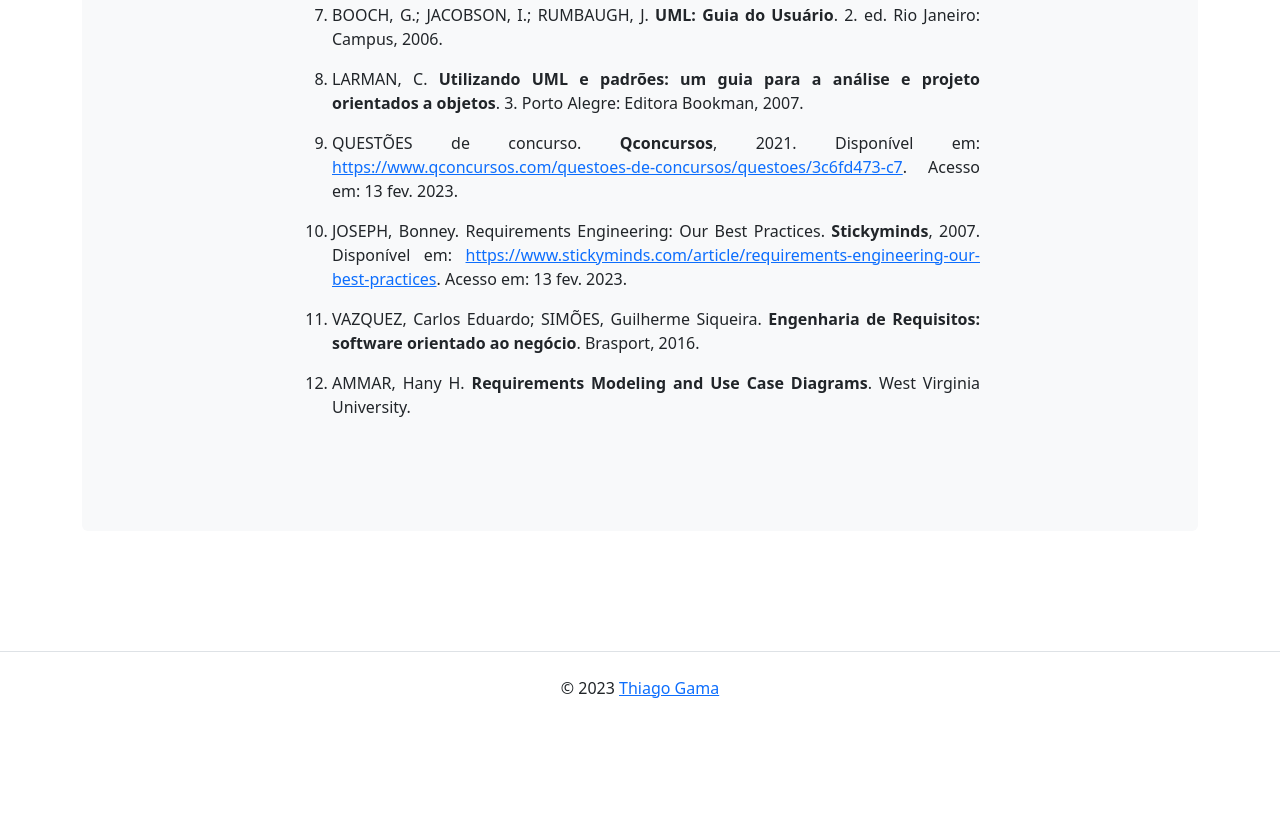
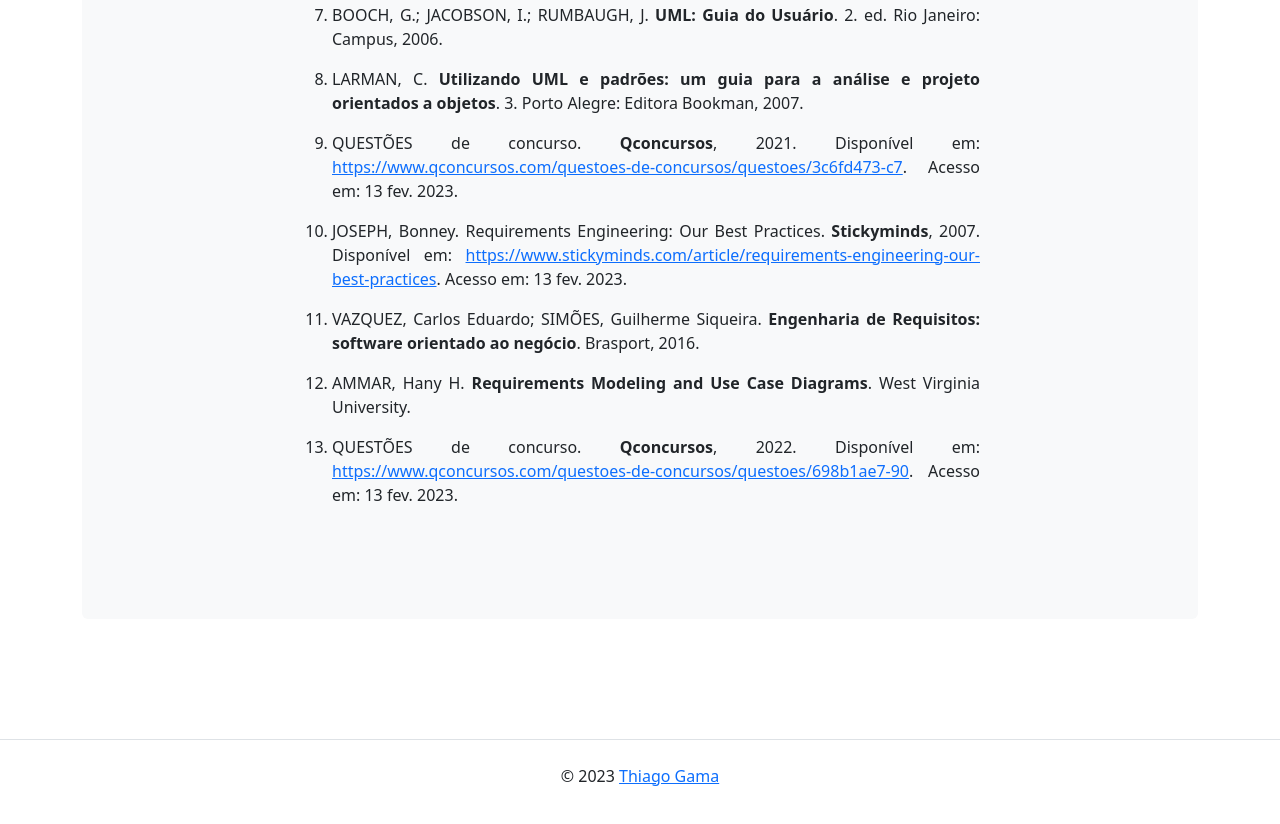
Before and after one commit to thiagoddcqg/site-engenharia-de-software, a plain HTML site: page referencias/7-engenharia-de-requisitos.html in a window 1280 px wide. Shown: the part 671-1495 px from the top of the page. Drawn offline with Linux system fonts and the light colour scheme.

Commit message:
Update 7-engenharia-de-requisitos.html

```diff
--- a/referencias/7-engenharia-de-requisitos.html
+++ b/referencias/7-engenharia-de-requisitos.html
@@ -331,6 +331,9 @@
 			<li>
               <p id="ammar">AMMAR, Hany H. <b>Requirements Modeling and Use Case Diagrams</b>. West Virginia University.</p>
             </li>
+			<li>
+              <p id="qconcursos2022">QUESTÕES de concurso. <b>Qconcursos</b>, 2022. Disponível em: <a href="https://www.qconcursos.com/questoes-de-concursos/questoes/698b1ae7-90">https://www.qconcursos.com/questoes-de-concursos/questoes/698b1ae7-90</a>. Acesso em: 13 fev. 2023.</p>
+            </li>
             </ol>
         </div>
       </div>
```
